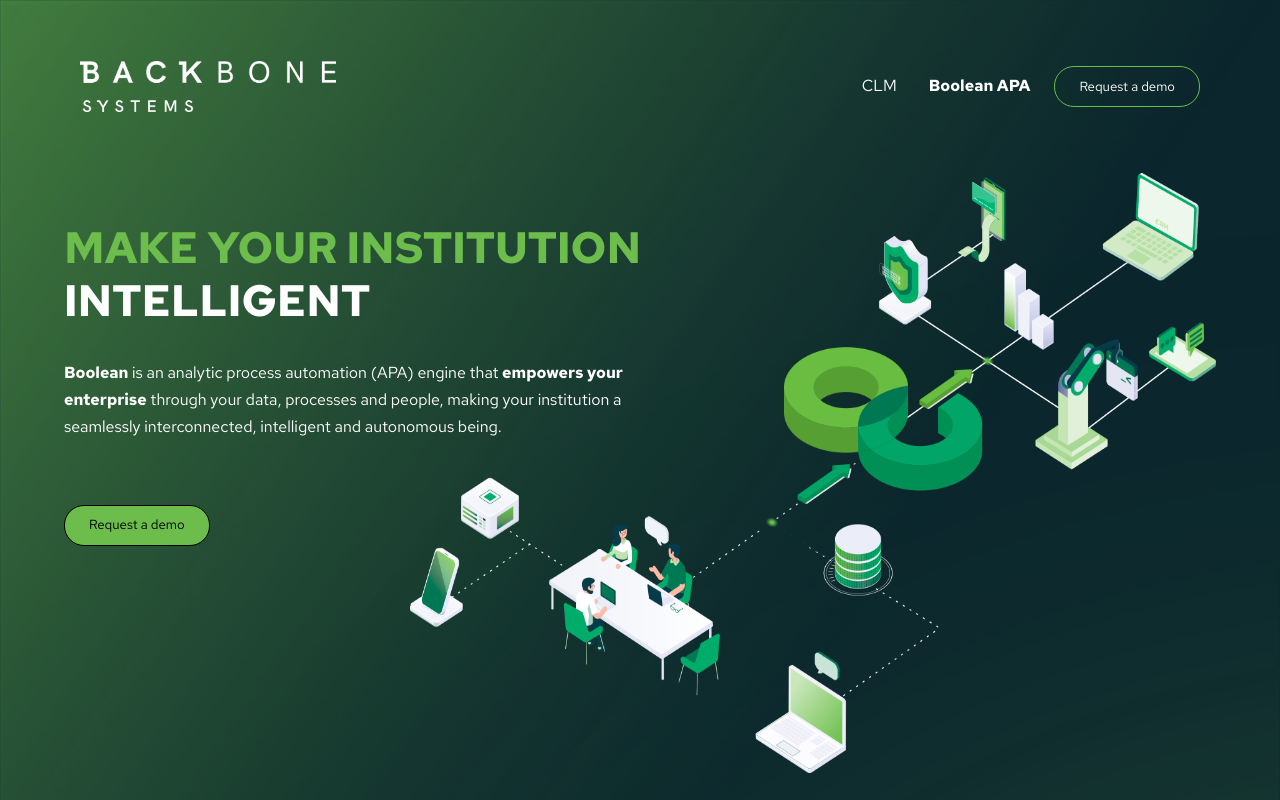
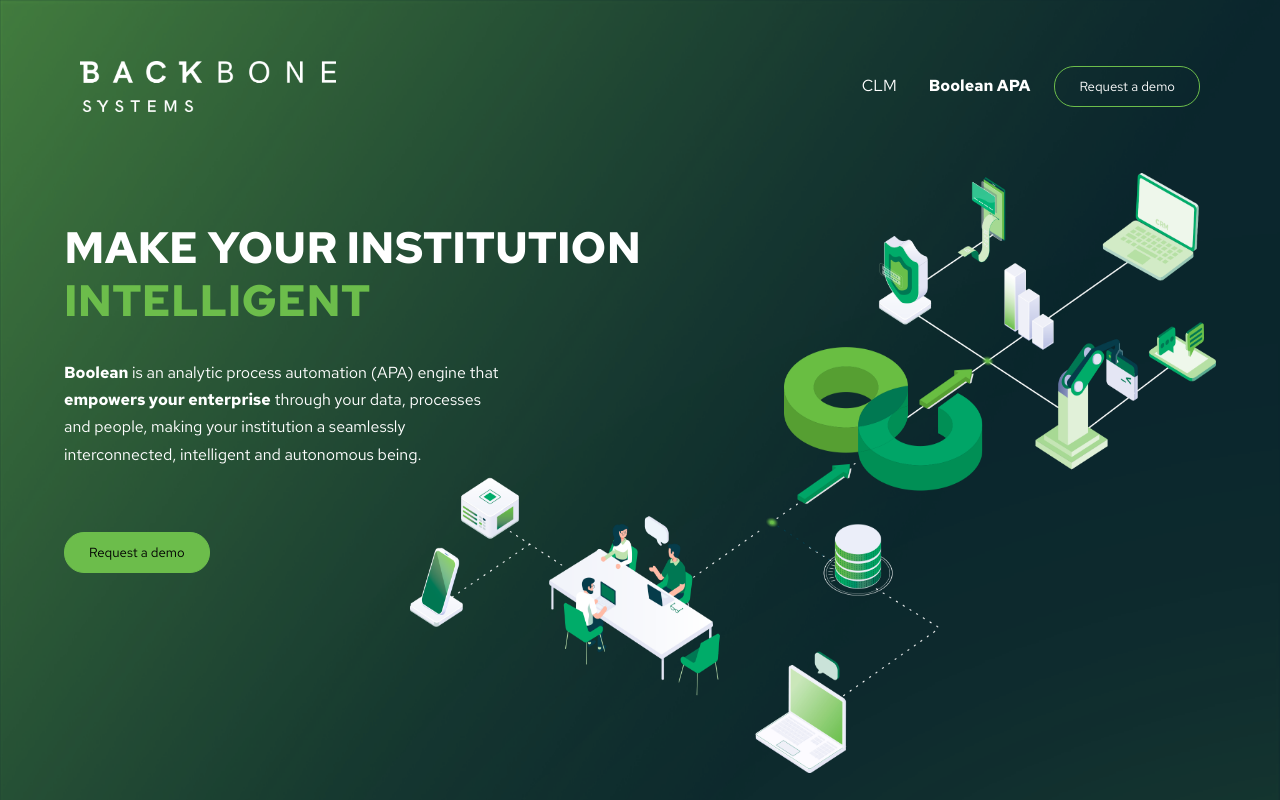
Before and after one commit to dokodeko/backbone, a Next.js app: page /bolean-app in a window 1280 px wide. Shown: the top 800 px of the page. Built offline with nearby package versions, Linux system fonts and the light colour scheme.

Commit message:
boolean_apa front

```diff
--- a/components/paginas/bolean/HeroBolean.jsx
+++ b/components/paginas/bolean/HeroBolean.jsx
@@ -4,9 +4,9 @@
   return (
     <section className={`contenedor flex_box ${style.fondo}`} id="hero_index">
       <div className={style.cont_izquierda}>
-        <h1 className="colorVerde titulo">
+        <h1 className="colorBlanco titulo">
           MAKE YOUR INSTITUTION
-          <br /> <span className="colorBlanco">INTELLIGENT</span>
+          <br /> <span className="colorVerde">INTELLIGENT</span>
         </h1>
         <p>
           <span className="titulo">Boolean </span>is an analytic process
--- a/components/paginas/bolean/bolean.module.css
+++ b/components/paginas/bolean/bolean.module.css
@@ -21,9 +21,17 @@
   margin-bottom: 4rem;
   color: #fff;
   line-height: 1.71;
+  width: 75%;
 }
 .boton {
   background-color: var(--verde);
+  border-color:  var(--verde);
+
+}
+.boton:hover{
+  background-color: transparent;
+  color: var(--verde);
+  border-color:  var(--verde);
 }
 /* index analytics */
 .titulo_analytics {
```
